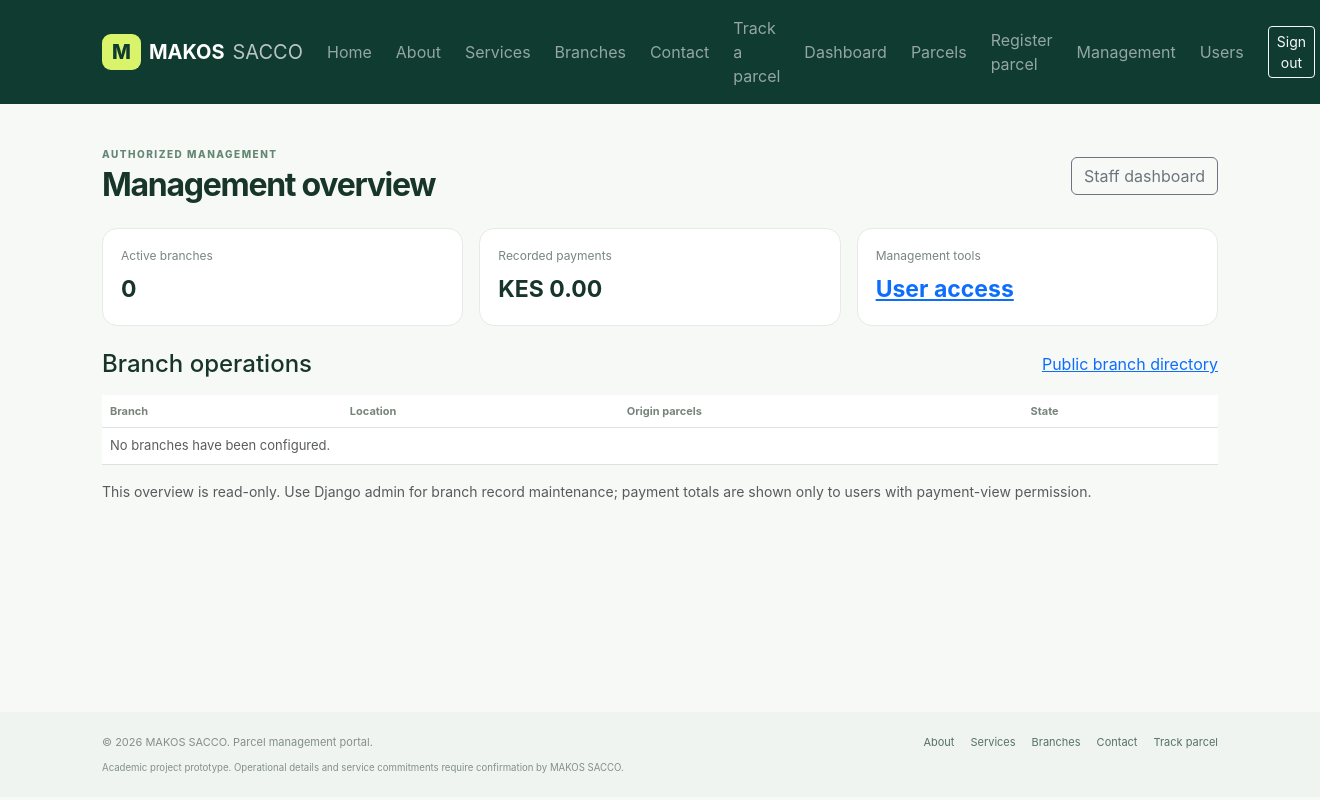
After one commit to kasenge9/parcel-management-system, a Django app: page /management/ in a window 1320 px wide. The commit adds this page. Run offline with Django 5.2, Linux system fonts and the light colour scheme; the visitor is signed in with stand-in values (Sample User, id 1); data that the repository does not hold is empty.

Commit message:
Validate foundation and add branches, contact, and management portal

```diff
--- a/config/urls.py
+++ b/config/urls.py
@@ -2,9 +2,11 @@ from django.contrib import admin
 from django.contrib.auth import views as auth_views
 from django.urls import include, path
 
+from operations.views import StaffLoginView
+
 urlpatterns = [
     path("admin/", admin.site.urls),
-    path("accounts/login/", auth_views.LoginView.as_view(template_name="registration/login.html"), name="login"),
+    path("accounts/login/", StaffLoginView.as_view(template_name="registration/login.html"), name="login"),
     path("accounts/logout/", auth_views.LogoutView.as_view(), name="logout"),
     path("", include("operations.urls")),
 ]
--- a/operations/urls.py
+++ b/operations/urls.py
@@ -5,8 +5,11 @@ urlpatterns = [
     path("", views.home, name="home"),
     path("about/", views.about, name="about"),
     path("services/", views.services, name="services"),
+    path("branches/", views.branches, name="branches"),
+    path("contact/", views.contact, name="contact"),
     path("track/", views.track_parcel, name="track"),
     path("dashboard/", views.dashboard, name="dashboard"),
+    path("management/", views.management_dashboard, name="management_dashboard"),
     path("parcels/", views.parcel_list, name="parcel_list"),
     path("parcels/new/", views.parcel_create, name="parcel_create"),
     path("parcels/<int:pk>/", views.parcel_detail, name="parcel_detail"),
--- a/operations/views.py
+++ b/operations/views.py
@@ -1,16 +1,27 @@
-from django.contrib import messages
 from django.contrib.auth import get_user_model
 from django.contrib.auth.forms import UserCreationForm
+from django.contrib.auth.models import Group
 from django.contrib.auth.decorators import login_required, permission_required
+from django.contrib.auth.views import LoginView
+from django import forms
+from django.contrib import messages
 from django.db import transaction
-from django.db.models import Sum
+from django.db.models import Count, Sum
 from django.shortcuts import get_object_or_404, redirect, render
-from django import forms
+from django.urls import reverse
 
 from .decorators import role_required
 from .forms import ParcelForm
-from .models import Parcel, Payment, TrackingEvent
+from .models import Branch, Parcel, Payment, TrackingEvent
 from .roles import role_names
+
+
+class StaffLoginView(LoginView):
+    """Send customers to public pages and authorized operations users to staff."""
+    def get_success_url(self):
+        if self.request.user.has_perm("operations.view_parcel"):
+            return reverse("dashboard")
+        return reverse("home")
 
 
 class StaffUserCreationForm(UserCreationForm):
@@ -26,7 +37,7 @@ class StaffUserCreationForm(UserCreationForm):
         user.is_staff = role != "Customer"
         if commit:
             user.save()
-            user.groups.set([__import__("django.contrib.auth.models", fromlist=["Group"]).Group.objects.get(name=role)])
+            user.groups.set([Group.objects.get(name=role)])
         return user
 
 
@@ -40,6 +51,15 @@ def about(request):
 
 def services(request):
     return render(request, "operations/services.html")
+
+
+def branches(request):
+    locations = Branch.objects.filter(is_active=True).order_by("name")
+    return render(request, "operations/branches.html", {"branches": locations})
+
+
+def contact(request):
+    return render(request, "operations/contact.html")
 
 
 def track_parcel(request):
@@ -119,33 +139,48 @@ def parcel_detail(request, pk):
 
 
 @login_required
-@permission_required("operations.change_parcel", raise_exception=True)
+@role_required("System Administrator", "Branch Manager", "Dispatcher")
 def update_status(request, pk):
+    if request.method != "POST":
+        from django.core.exceptions import PermissionDenied
+        raise PermissionDenied("Parcel status changes must use POST.")
     parcel = get_object_or_404(Parcel, pk=pk)
-    if request.method == "POST":
-        status = request.POST.get("status", "")
-        allowed = {value for value, _ in Parcel.Status.choices}
-        if status not in allowed:
-            messages.error(request, "Choose a valid parcel status.")
-        elif status == parcel.status:
-            messages.info(request, "Parcel already has that status.")
-        else:
-            with transaction.atomic():
-                parcel.status = status
-                parcel.save(update_fields=["status", "updated_at"])
-                location = parcel.destination.name if status in {
-                    Parcel.Status.ARRIVED,
-                    Parcel.Status.READY_COLLECTION,
-                    Parcel.Status.COLLECTED,
-                } else ""
-                TrackingEvent.objects.create(
-                    parcel=parcel,
-                    status=status,
-                    location=location,
-                    created_by=request.user,
-                )
-            messages.success(request, "Status and tracking history updated.")
+    status = request.POST.get("status", "")
+    allowed = {value for value, _ in Parcel.Status.choices}
+    if status not in allowed:
+        messages.error(request, "Choose a valid parcel status.")
+    elif status == parcel.status:
+        messages.info(request, "Parcel already has that status.")
+    else:
+        with transaction.atomic():
+            parcel.status = status
+            parcel.save(update_fields=["status", "updated_at"])
+            location = parcel.destination.name if status in {
+                Parcel.Status.ARRIVED,
+                Parcel.Status.READY_COLLECTION,
+                Parcel.Status.COLLECTED,
+            } else ""
+            TrackingEvent.objects.create(
+                parcel=parcel,
+                status=status,
+                location=location,
+                created_by=request.user,
+            )
+        messages.success(request, "Status and tracking history updated.")
     return redirect("parcel_detail", pk=parcel.pk)
+
+
+@login_required
+@role_required("System Administrator", "Branch Manager")
+def management_dashboard(request):
+    context = {
+        "branch_count": Branch.objects.filter(is_active=True).count(),
+        "branches": Branch.objects.annotate(parcel_count=Count("origin_parcels")).order_by("name"),
+        "can_view_finance": request.user.has_perm("operations.view_payment"),
+    }
+    if context["can_view_finance"]:
+        context["recorded_revenue"] = Payment.objects.aggregate(total=Sum("amount"))["total"] or 0
+    return render(request, "operations/management_dashboard.html", context)
 
 
 @login_required
--- a/templates/base.html
+++ b/templates/base.html
@@ -4,8 +4,8 @@
 <head>
   <meta charset="utf-8"><meta name="viewport" content="width=device-width, initial-scale=1"><meta name="theme-color" content="#103b30">
   <meta name="description" content="MAKOS SACCO parcel registration, delivery operations and parcel tracking portal.">
-  <title>{% block title %}MAKOS SACCO | Parcel Services{% endblock %}
-  </title><link href="https://cdn.jsdelivr.net/npm/bootstrap@5.3.3/dist/css/bootstrap.min.css" rel="stylesheet"><link href="https://cdn.jsdelivr.net/npm/bootstrap-icons@1.11.3/font/bootstrap-icons.min.css" rel="stylesheet"><link href="{% static 'css/site.css' %}" rel="stylesheet">
+  <title>{% block title %}MAKOS SACCO | Parcel Services{% endblock %}</title>
+  <link href="https://cdn.jsdelivr.net/npm/bootstrap@5.3.3/dist/css/bootstrap.min.css" rel="stylesheet"><link href="https://cdn.jsdelivr.net/npm/bootstrap-icons@1.11.3/font/bootstrap-icons.min.css" rel="stylesheet"><link href="{% static 'css/site.css' %}" rel="stylesheet">
 </head>
 <body>
   <a class="skip-link" href="#main-content">Skip to content</a>
@@ -13,18 +13,18 @@
     <a class="navbar-brand fw-bold" href="{% url 'home' %}" aria-label="MAKOS SACCO home"><span class="brand-mark">M</span> MAKOS <span class="brand-light">SACCO</span></a>
     <button class="navbar-toggler" type="button" data-bs-toggle="collapse" data-bs-target="#main-navigation" aria-controls="main-navigation" aria-expanded="false" aria-label="Toggle navigation"><span class="navbar-toggler-icon"></span></button>
     <div class="collapse navbar-collapse" id="main-navigation"><div class="navbar-nav ms-auto align-items-lg-center gap-lg-2">
-      <a class="nav-link" href="{% url 'home' %}">Home</a><a class="nav-link" href="{% url 'about' %}">About</a><a class="nav-link" href="{% url 'services' %}">Services</a><a class="nav-link" href="{% url 'track' %}">Track a parcel</a>
+      <a class="nav-link" href="{% url 'home' %}">Home</a><a class="nav-link" href="{% url 'about' %}">About</a><a class="nav-link" href="{% url 'services' %}">Services</a><a class="nav-link" href="{% url 'branches' %}">Branches</a><a class="nav-link" href="{% url 'contact' %}">Contact</a><a class="nav-link" href="{% url 'track' %}">Track a parcel</a>
       {% if user.is_authenticated %}
-        {% if perms.operations.view_parcel %}<a class="nav-link" href="{% url 'dashboard' %}">Dashboard</a>{% endif %}
-        {% if perms.operations.view_parcel %}<a class="nav-link" href="{% url 'parcel_list' %}">Parcels</a>{% endif %}
-        {% if user.is_superuser or user.groups.all %}{% if perms.operations.add_parcel %}<a class="nav-link" href="{% url 'parcel_create' %}">Register parcel</a>{% endif %}{% endif %}
-        {% if user.is_superuser or user.groups.all %}{% if user.groups.all %}{% for group in user.groups.all %}{% if group.name == 'System Administrator' %}<a class="nav-link" href="{% url 'staff_users' %}">Users</a>{% endif %}{% endfor %}{% endif %}{% endif %}
+        {% if perms.operations.view_parcel %}<a class="nav-link" href="{% url 'dashboard' %}">Dashboard</a><a class="nav-link" href="{% url 'parcel_list' %}">Parcels</a>{% endif %}
+        {% if perms.operations.add_parcel %}<a class="nav-link" href="{% url 'parcel_create' %}">Register parcel</a>{% endif %}
+        {% if user.is_superuser %}<a class="nav-link" href="{% url 'management_dashboard' %}">Management</a><a class="nav-link" href="{% url 'staff_users' %}">Users</a>
+        {% else %}{% for group in user.groups.all %}{% if group.name == 'System Administrator' or group.name == 'Branch Manager' %}<a class="nav-link" href="{% url 'management_dashboard' %}">Management</a>{% endif %}{% if group.name == 'System Administrator' %}<a class="nav-link" href="{% url 'staff_users' %}">Users</a>{% endif %}{% endfor %}{% endif %}
         <form method="post" action="{% url 'logout' %}" class="ms-lg-2">{% csrf_token %}<button class="btn btn-outline-light btn-sm" type="submit">Sign out</button></form>
       {% else %}<a class="btn btn-light btn-sm ms-lg-2" href="{% url 'login' %}">Staff sign in</a>{% endif %}
     </div></div>
   </div></nav>
   {% if messages %}<div class="container pt-3" aria-live="polite">{% for message in messages %}<div class="alert alert-{{ message.tags|default:'info' }} alert-dismissible fade show" role="alert">{{ message }}<button type="button" class="btn-close" data-bs-dismiss="alert" aria-label="Close"></button></div>{% endfor %}</div>{% endif %}
   <main id="main-content">{% block content %}{% endblock %}</main>
-  <footer class="site-footer"><div class="container d-flex flex-column flex-md-row justify-content-between gap-2"><span>© {% now "Y" %} MAKOS SACCO. Parcel management portal.</span><span><a href="{% url 'about' %}">About</a><a href="{% url 'services' %}">Services</a><a href="{% url 'track' %}">Track parcel</a></span></div><div class="container mt-2"><small>Academic project prototype. Operational details and service commitments require confirmation by MAKOS SACCO.</small></div></footer>
+  <footer class="site-footer"><div class="container d-flex flex-column flex-md-row justify-content-between gap-2"><span>© {% now "Y" %} MAKOS SACCO. Parcel management portal.</span><span><a href="{% url 'about' %}">About</a><a href="{% url 'services' %}">Services</a><a href="{% url 'branches' %}">Branches</a><a href="{% url 'contact' %}">Contact</a><a href="{% url 'track' %}">Track parcel</a></span></div><div class="container mt-2"><small>Academic project prototype. Operational details and service commitments require confirmation by MAKOS SACCO.</small></div></footer>
   <script src="https://cdn.jsdelivr.net/npm/bootstrap@5.3.3/dist/js/bootstrap.bundle.min.js"></script>
 </body></html>
--- /dev/null
+++ b/templates/operations/management_dashboard.html
@@ -0,0 +1,17 @@
+{% extends "base.html" %}
+{% block title %}Management portal | MAKOS SACCO{% endblock %}
+{% block content %}
+<section class="page-wrap"><div class="container">
+  <div class="d-flex justify-content-between align-items-center gap-3 mb-4"><div><p class="eyebrow dark mb-1">AUTHORIZED MANAGEMENT</p><h1 class="h2 mb-0">Management overview</h1></div><a class="btn btn-outline-secondary" href="{% url 'dashboard' %}">Staff dashboard</a></div>
+  <div class="row g-3 mb-4">
+    <div class="col-sm-6 col-lg-4"><div class="metric"><small>Active branches</small><strong>{{ branch_count }}</strong></div></div>
+    {% if can_view_finance %}<div class="col-sm-6 col-lg-4"><div class="metric"><small>Recorded payments</small><strong>KES {{ recorded_revenue|floatformat:2 }}</strong></div></div>{% endif %}
+    <div class="col-sm-6 col-lg-4"><div class="metric"><small>Management tools</small><strong><a href="{% url 'staff_users' %}">User access</a></strong></div></div>
+  </div>
+  <div class="d-flex justify-content-between align-items-center mb-3"><h2 class="h4 mb-0">Branch operations</h2><a href="{% url 'branches' %}">Public branch directory</a></div>
+  <div class="table-responsive"><table class="table table-hover align-middle"><thead><tr><th>Branch</th><th>Location</th><th>Origin parcels</th><th>State</th></tr></thead><tbody>
+  {% for branch in branches %}<tr><td>{{ branch.name }}</td><td>{{ branch.location }}</td><td>{{ branch.parcel_count }}</td><td>{% if branch.is_active %}Active{% else %}Inactive{% endif %}</td></tr>{% empty %}<tr><td colspan="4" class="text-muted">No branches have been configured.</td></tr>{% endfor %}
+  </tbody></table></div>
+  <p class="small text-muted">This overview is read-only. Use Django admin for branch record maintenance; payment totals are shown only to users with payment-view permission.</p>
+</div></section>
+{% endblock %}
```
Also changed, not shown: operations/tests.py (+31 -0 lines), templates/operations/branches.html (added, +12 -0 lines), templates/operations/contact.html (added, +13 -0 lines), README.md.
